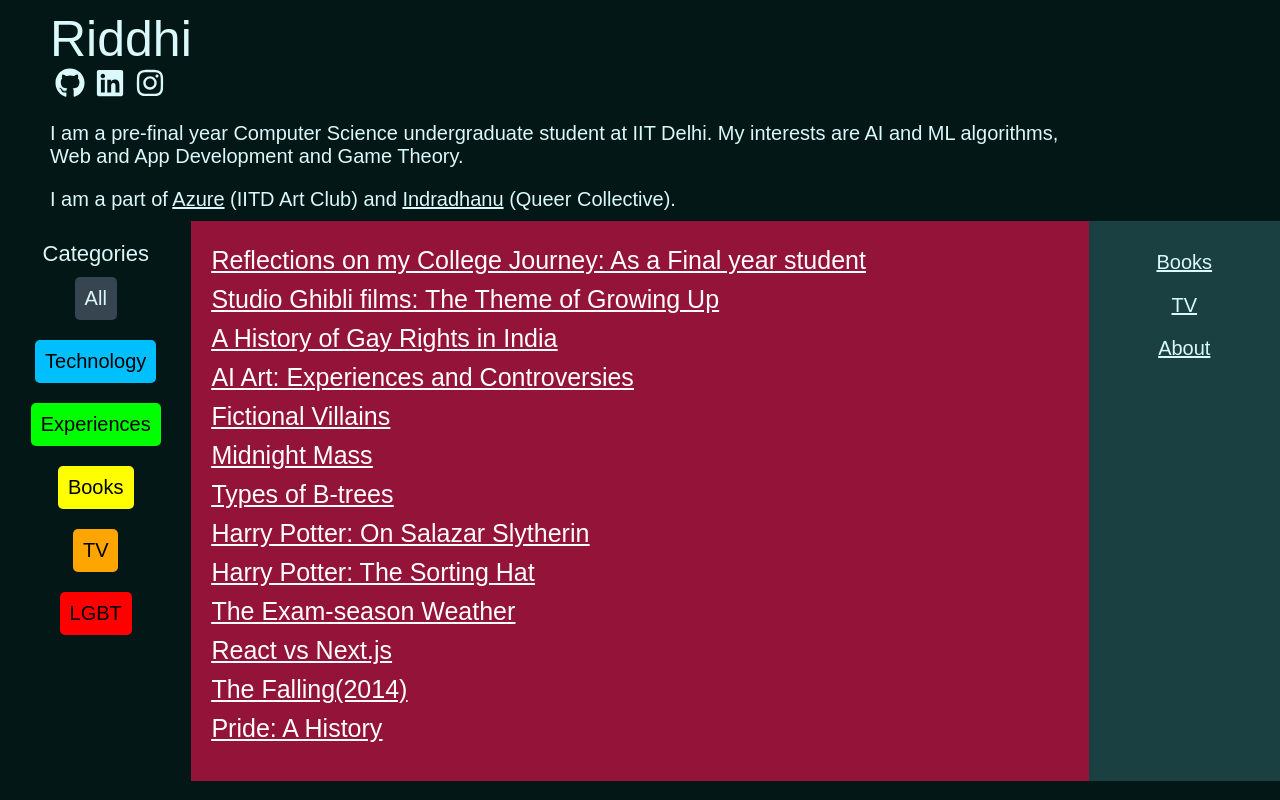
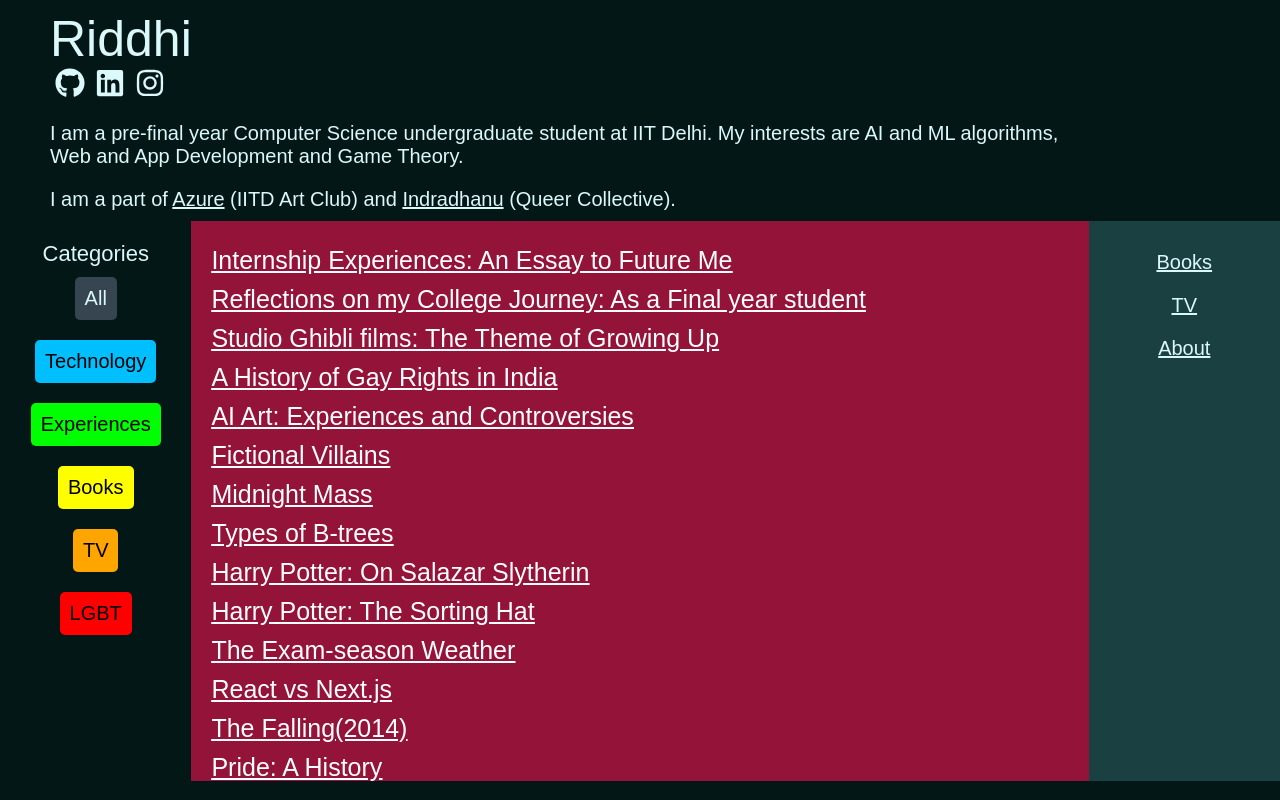
Before and after one commit to CodingLife1024/prism-pages, a React (Create React App) app: page / in a window 1280 px wide. Built offline with nearby package versions, Linux system fonts and the light colour scheme.

Commit message:
Update postData.js

```diff
--- a/src/data/postData.js
+++ b/src/data/postData.js
@@ -1,4 +1,12 @@
 export const postData = [
+
+    {
+        id: 14,
+        title: "Internship Experiences: An Essay to Future Me",
+        link: "internship-experiences",
+        file: "internship-experiences.md",
+        tags: ["experiences", "tech"],
+    },
 
     {
         id: 13,
```
